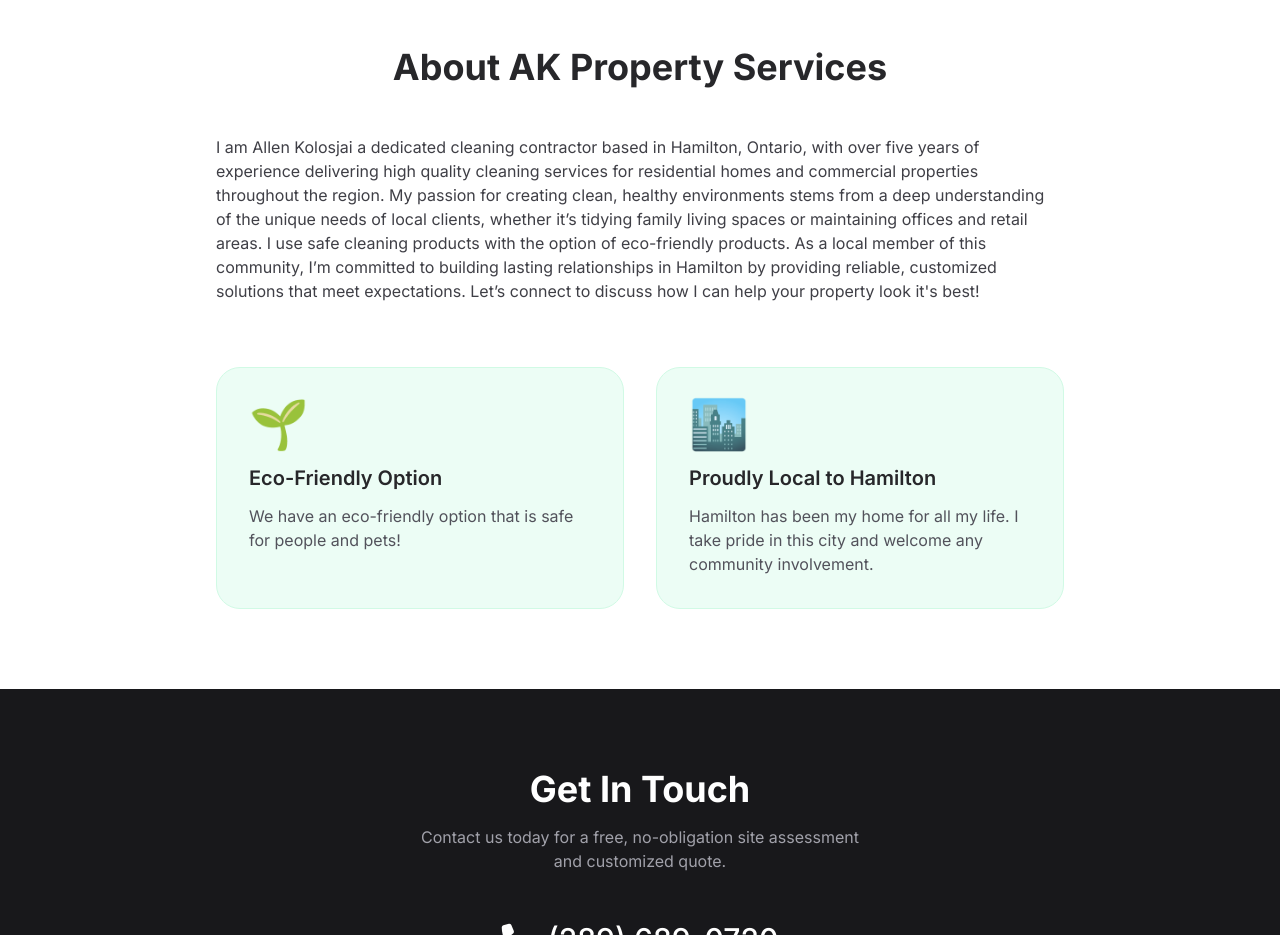
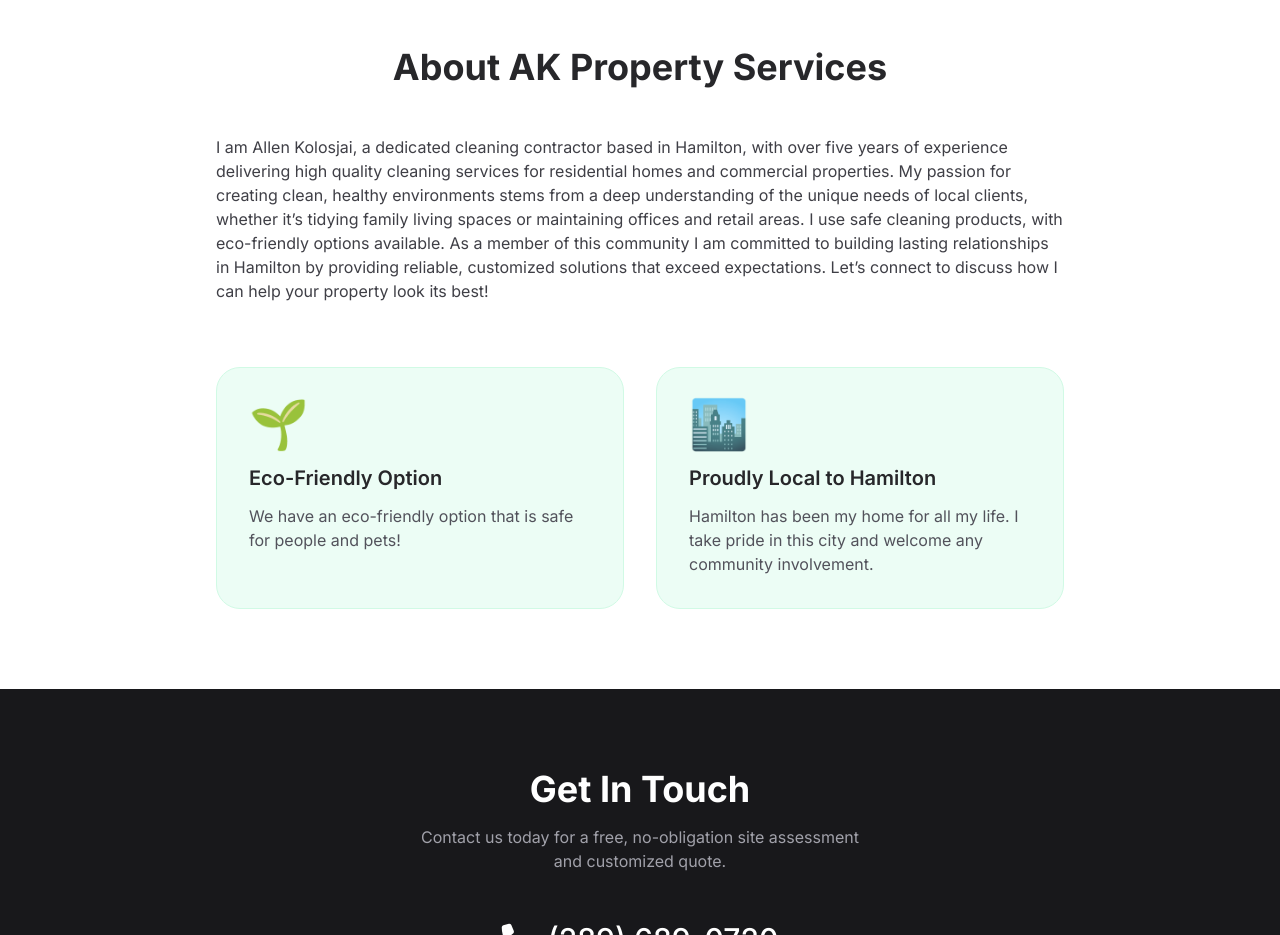
Before and after one commit to AllenKolosjai/ak-property-services, a plain HTML site: page index.html in a window 1280 px wide. Shown: the part 6280-7215 px from the top of the page. Drawn offline with nearby package versions, Linux system fonts and the light colour scheme.

Commit message:
Add files via upload

```diff
--- a/index.html
+++ b/index.html
@@ -492,7 +492,7 @@
                 <h2 class="text-4xl font-bold">About AK Property Services</h2>
             </div>
             <div class="prose prose-lg text-zinc-700 mx-auto">
-                <p>I am Allen Kolosjai a dedicated cleaning contractor based in Hamilton, Ontario, with over five years of experience delivering high quality cleaning services for residential homes and commercial properties throughout the region. My passion for creating clean, healthy environments stems from a deep understanding of the unique needs of local clients, whether it’s tidying family living spaces or maintaining offices and retail areas. I use safe cleaning products with the option of eco-friendly products. As a local member of this community, I’m committed to building lasting relationships in Hamilton by providing reliable, customized solutions that meet expectations. Let’s connect to discuss how I can help your property look it's best!</p>
+                <p>I am Allen Kolosjai, a dedicated cleaning contractor based in Hamilton, with over five years of experience delivering high quality cleaning services for residential homes and commercial properties. My passion for creating clean, healthy environments stems from a deep understanding of the unique needs of local clients, whether it’s tidying family living spaces or maintaining offices and retail areas. I use safe cleaning products, with eco-friendly options available. As a member of this community I am committed to building lasting relationships in Hamilton by providing reliable, customized solutions that exceed expectations. Let’s connect to discuss how I can help your property look its best!</p>
             </div>
 
             <div class="grid md:grid-cols-2 gap-8 mt-16">
```
